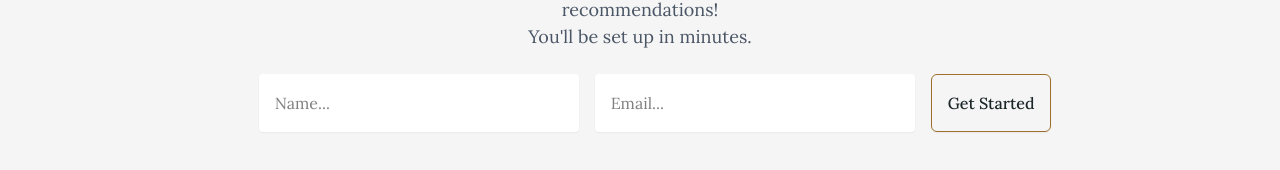
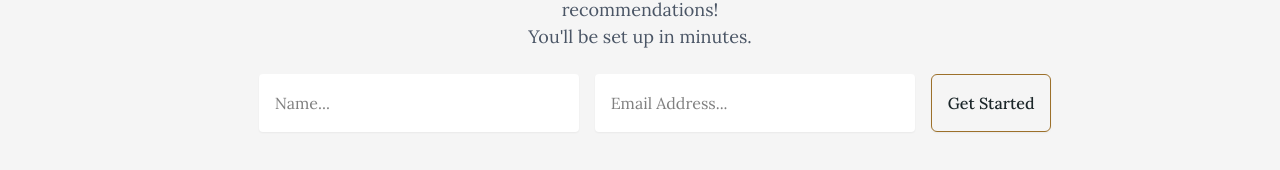
Before and after one commit to Bilalben23/recipe-blog-app, a React (Vite) app in the folder frontend/: page / in a window 1280 px wide. Shown: the part 1602-1772 px from the top of the page. Built offline with nearby package versions, Linux system fonts and the light colour scheme; no server answers.

Commit message:
feat(newsletter): add subscription functionality with success/error toast notifications

```diff
--- a/frontend/package.json
+++ b/frontend/package.json
@@ -15,9 +15,11 @@
     "axios": "^1.9.0",
     "react": "^19.1.0",
     "react-dom": "^19.1.0",
+    "react-hot-toast": "^2.5.2",
     "react-icons": "^5.5.0",
     "react-router-dom": "^7.6.0",
-    "tailwindcss": "^4.1.7"
+    "tailwindcss": "^4.1.7",
+    "zod": "^3.25.28"
   },
   "devDependencies": {
     "@eslint/js": "^9.27.0",
--- a/frontend/src/components/ui/home/Newsletter.tsx
+++ b/frontend/src/components/ui/home/Newsletter.tsx
@@ -1,29 +1,86 @@
-import React from 'react'
+import { useNewsletterSubscribe } from '@hooks/useNewsletterSubscribe';
+import { AxiosError } from 'axios';
+import { ChangeEvent, FormEvent, useState } from 'react'
+import toast from 'react-hot-toast';
 
 export default function Newsletter() {
+
+    const [formData, setFormData] = useState({ name: '', email: '' });
+    const { mutate: subscribe, isPending } = useNewsletterSubscribe();
+
+
+    const handleChange = (e: ChangeEvent<HTMLInputElement>) => {
+        const { name, value } = e.target;
+        setFormData((prev) => ({
+            ...prev,
+            [name]: value,
+        }));
+    };
+
+
+
+    const handleSubmit = (e: FormEvent<HTMLFormElement>) => {
+        e.preventDefault();
+
+        subscribe(formData, {
+            onSuccess: () => {
+                setFormData({ name: '', email: '' });
+                toast.success("Thank you! You've successfully subscribed. 🎉");
+            },
+            onError: (err) => {
+                console.error(err);
+
+                if (err instanceof AxiosError) {
+                    const errorMessage = err.response?.data?.message || "Oops! Something went wrong. Please try again.";
+                    toast.error(errorMessage);
+                } else {
+                    toast.error("Oops! Something went wrong. Please try again.");
+                }
+            }
+        });
+    };
+
+
     return (
         <div className='flex flex-col items-center w-full p-2 mx-auto sm:p-4 md:p-8 md:w-2/3'>
-            <h4 className='text-2xl font-semibold text-center sm:text-3xl md:text-4xl text-secondary'>Sign up for my weekly newsletter!</h4>
-            <p className='mt-6 text-lg font-light leading-normal text-center text-gray-600'>Weekly emails with my latest recipes, cooking tips and tricks and product recommendations! <br /> You'll be set up in minutes.</p>
-            <div className='flex flex-col w-full gap-4 mt-6 md:flex-row'>
+            <h4 className='text-2xl font-semibold text-center sm:text-3xl md:text-4xl text-secondary'>
+                Sign up for my weekly newsletter!
+            </h4>
+            <p className='mt-6 text-lg font-light leading-normal text-center text-gray-600'>
+                Weekly emails with my latest recipes, cooking tips and tricks and product recommendations!
+                <br />
+                You'll be set up in minutes.
+            </p>
+
+            <form onSubmit={handleSubmit} className='flex flex-col w-full gap-4 mt-6 md:flex-row'>
                 <input
-                    type="text"
+                    name='name'
+                    type='text'
+                    value={formData.name}
+                    onChange={handleChange}
                     placeholder='Name...'
                     required
                     className='p-4 bg-white rounded shadow-xs outline-none md:min-w-xs'
+                    readOnly={isPending}
                 />
                 <input
-                    type="email"
-                    placeholder='Email...'
+                    name='email'
+                    type='email'
+                    value={formData.email}
+                    onChange={handleChange}
+                    placeholder='Email Address...'
                     required
                     className='p-4 bg-white rounded shadow-xs outline-none md:min-w-xs'
-
+                    readOnly={isPending}
                 />
                 <button
-                    type="submit"
-                    className="cursor-pointer rounded-md p-4 font-medium border border-[#9c702a] text-secondary hover:text-white text-nowrap hover:bg-btnColor transition-colors duration-300 shadow-xs"
-                >Get Started</button>
-            </div>
+                    type='submit'
+                    disabled={isPending}
+                    className='cursor-pointer rounded-md p-4 font-medium border border-[#9c702a] text-secondary hover:text-white text-nowrap hover:bg-btnColor transition-colors duration-300 shadow-xs disabled:opacity-50'
+                >
+                    {isPending ? 'Submitting...' : 'Get Started'}
+                </button>
+            </form>
         </div>
     )
 }
--- /dev/null
+++ b/frontend/src/hooks/useNewsletterSubscribe.ts
@@ -0,0 +1,17 @@
+import axiosInstance from "@api/axios"
+import { useMutation } from "@tanstack/react-query"
+
+interface NewsletterPayload {
+    name: string;
+    email: string;
+}
+
+export const useNewsletterSubscribe = () => {
+    return useMutation({
+        mutationKey: ["subscribeNewsletter"],
+        mutationFn: async (payload: NewsletterPayload) => {
+            const { data } = await axiosInstance.post("/v1/newsletter/subscribe", payload)
+            return data;
+        }
+    })
+}
--- a/frontend/src/main.tsx
+++ b/frontend/src/main.tsx
@@ -3,6 +3,8 @@ import { createRoot } from 'react-dom/client'
 import './index.css'
 import App from './App.tsx'
 import { QueryClient, QueryClientProvider } from '@tanstack/react-query'
+import { Toaster } from 'react-hot-toast'
+
 
 const queryClient = new QueryClient();
 
@@ -10,6 +12,8 @@ createRoot(document.getElementById('root')!).render(
   <StrictMode>
     <QueryClientProvider client={queryClient}>
       <App />
+
+      <Toaster />
     </QueryClientProvider>
   </StrictMode>,
 )
```
Also changed, not shown: 1 other file (tests, documents, lock files or other folders).
